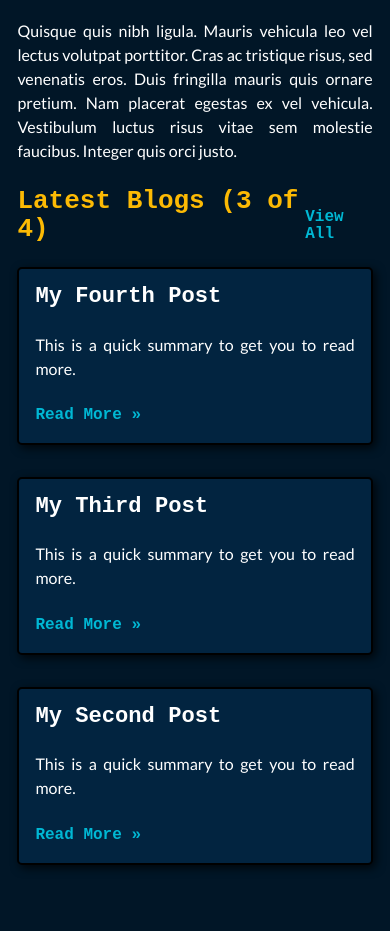
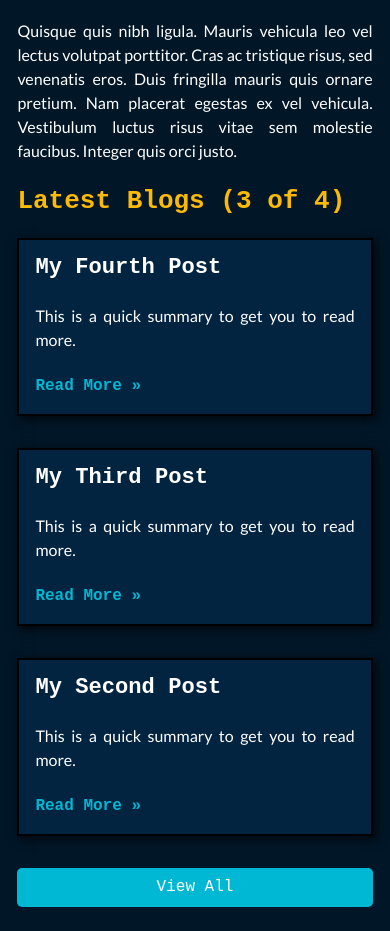
Before and after one commit to danielroymoore/tech-blog, a Gatsby site: page / in a window 390 px wide. Shown: the part 85-1016 px from the top of the page. Built offline with nearby package versions, Linux system fonts and the light colour scheme; Gatsby itself is replaced by a stand-in of ours; a web font is replaced by a local one.

Commit message:
Added responsive CTAs

```diff
--- a/src/components/blog-list/blog-list.js
+++ b/src/components/blog-list/blog-list.js
@@ -9,7 +9,7 @@ const BlogList = ({ title, blogs, showLink }) => (
     <div className={blogListStyles.header}>
       <h2 className={blogListStyles.heading}>{title}</h2>
       {showLink && (
-        <Link to="/blog" className={blogListStyles.cta}>
+        <Link to="/blog" className={blogListStyles.ctaLink}>
           <h4>View All</h4>
         </Link>
       )}
@@ -23,6 +23,11 @@ const BlogList = ({ title, blogs, showLink }) => (
         </Link>
       </div>
     ))}
+    {showLink && (
+      <Link to="/blog" className={blogListStyles.ctaButton}>
+        <button>View All</button>
+      </Link>
+    )}
   </>
 )
 
--- a/src/components/blog-list/blog-list.module.scss
+++ b/src/components/blog-list/blog-list.module.scss
@@ -1,7 +1,7 @@
 .container {
   background-color: lighten(#011627, 5%);
   border: 2px solid black;
-  border-radius: 5px;
+
   box-shadow: 3px 3px 10px 0px rgba(0, 0, 0, 0.75);
   display: flex;
   flex-direction: column;
@@ -18,10 +18,28 @@
   color: #fcba04;
 }
 
-.cta {
+.ctaLink {
   color: #00b8d4;
   margin-left: auto;
   text-decoration: none;
+
+  @media only screen and (max-width: 460px) {
+    display: none;
+  }
+}
+
+.ctaButton {
+  button {
+    background-color: #00b8d4;
+    border: 0;
+    border-radius: 5px;
+    color: white;
+    padding: 8px;
+    width: 100%;
+  }
+  @media only screen and (min-width: 461px) {
+    display: none;
+  }
 }
 
 .title,
--- a/src/content/my-fourth-post.md
+++ b/src/content/my-fourth-post.md
@@ -1,7 +1,7 @@
 ---
 title: My Fourth Post
 date: 2019-07-12
-path: /blog/my-thid-post
+path: /blog/my-fourth-post
 summary: This is a quick summary to get you to read more.
 ---
 
```
